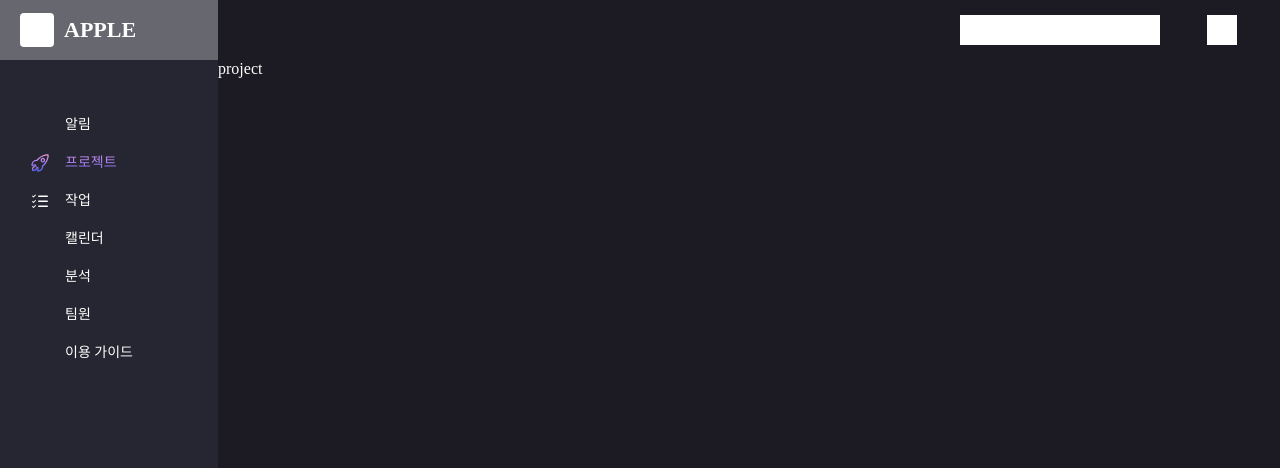
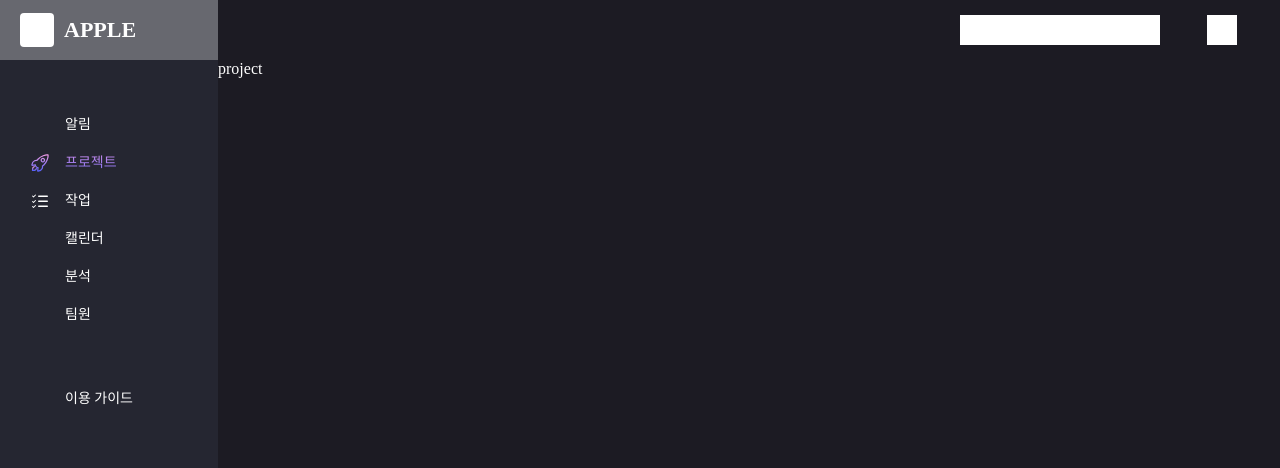
Before and after one commit to Team-PROM/Frontend, a React (Create React App) app in the folder prom/: page / in a window 1280 px wide. Shown: the top 468 px of the page. Built offline with nearby package versions, Linux system fonts and the light colour scheme; some icons are missing.

Commit message:
이용 가이드에 마진 값

```diff
--- a/prom/src/components/menu.js
+++ b/prom/src/components/menu.js
@@ -128,4 +128,9 @@ const TitleButton = styled.div`
 
 const ButtonContainer = styled.div`
   margin-top: 46px;
+  display: flex;
+  flex-direction: column;
+  & > :last-child {
+    margin-top: 46px;
+  }
 `;
```
